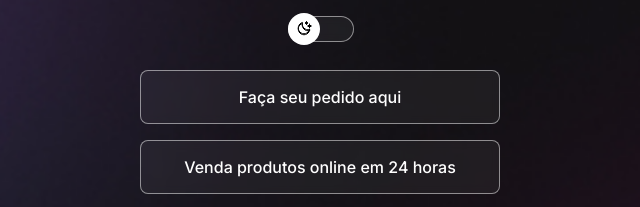
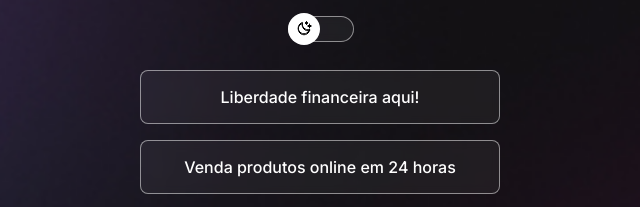
Before and after one commit to weslleyrichardi/Richasfy, a plain HTML site: page index.html in a window 1280 px wide. Shown: the part 240-447 px from the top of the page, 320-960 px from the left. Drawn offline with nearby package versions, Linux system fonts and the light colour scheme.

Commit message:
Atualizar o index.html

```diff
--- a/index.html
+++ b/index.html
@@ -25,7 +25,7 @@
 
       <div id="links">
         <ul>
-          <li><a href="https://api.whatsapp.com/send/?phone=5585992655274&text&type=phone_number&app_absent=0" target="_blank">Faça seu pedido aqui</a>
+          <li><a href="https://pay.kiwify.com.br/4ccylZO?afid=9G1bsoPG" target="_blank">Liberdade financeira aqui!</a>
           </li>
           <li><a href="https://pay.kiwify.com.br/EolL2xf?afid=9G1bsoPG" target="_blank">Venda produtos online em 24 horas</a>
           </li>
```
